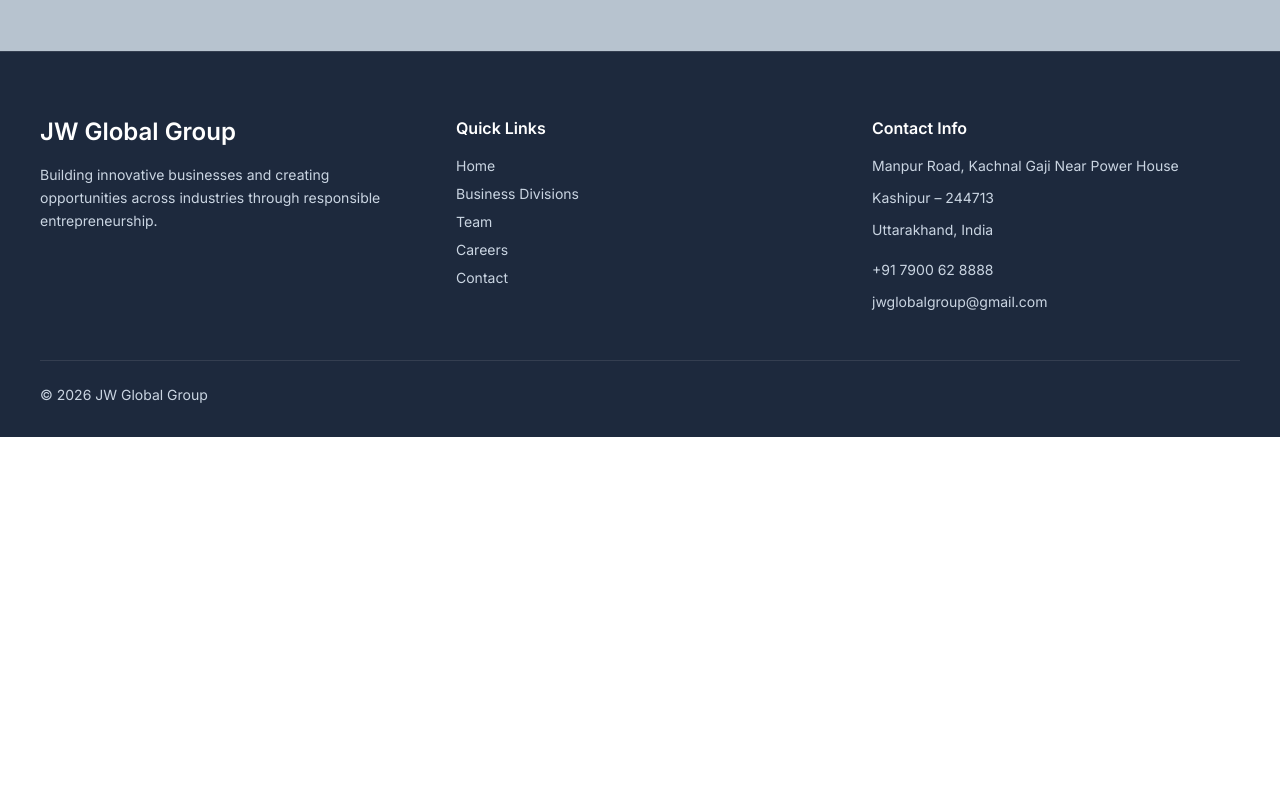
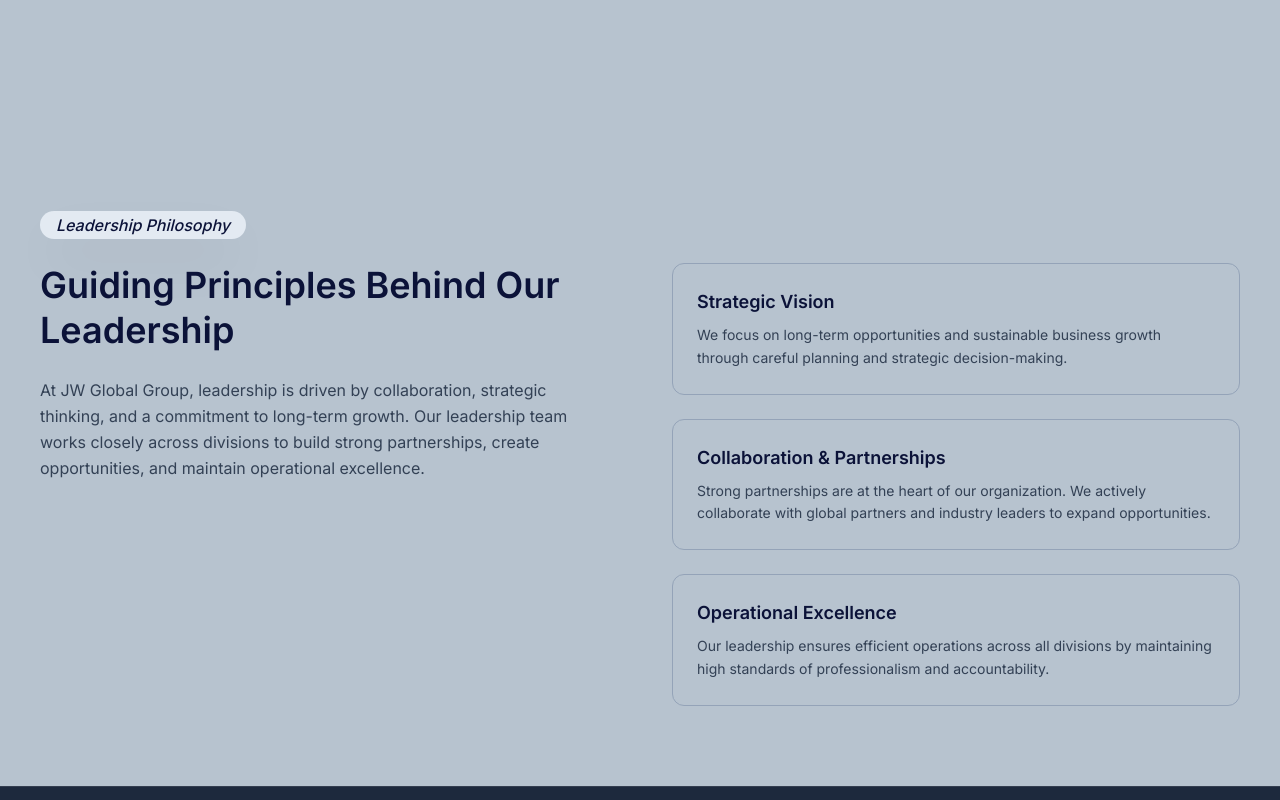
Before and after one commit to parthergk/jwglobalgrp, a Next.js app: page /leadership-team in a window 1280 px wide. Shown: the part 1640-2440 px from the top of the page. Before the commit the page ends 2077 px from the top, so only its background shows below. Built offline with nearby package versions, Linux system fonts and the light colour scheme.

Commit message:
designed leadershipPhilosophy

```diff
--- a/app/(root)/leadership-team/page.tsx
+++ b/app/(root)/leadership-team/page.tsx
@@ -1,5 +1,6 @@
 import Hero from "@/components/Hero"
 import Leader from "@/components/leadership/Leader"
+import LeadershipPhilosophy from "@/components/leadership/LeadershipPhilosophy"
 import Team from "@/components/leadership/Team"
 
 const page = () => {
@@ -8,6 +9,7 @@ const page = () => {
       <Hero first="Meet" second="Our Team" />
       <Leader/>
       <Team/>
+      <LeadershipPhilosophy/>
     </div>
   )
 }
--- /dev/null
+++ b/components/leadership/LeadershipPhilosophy.tsx
@@ -0,0 +1,68 @@
+import TagBtn from '../TagBtn'
+
+const LeadershipPhilosophy = () => {
+    return (
+        <section className="py-16 lg:py-20 px-4 sm:px-8 lg:px-10">
+
+            <TagBtn name="Leadership Philosophy" />
+            <div className="grid lg:grid-cols-2 gap-16 items-start mt-6">
+
+                <div className=' space-y-6'>
+                    <h2 className="text-3xl md:text-4xl font-semibold text-primary leading-tight">
+                        Guiding Principles Behind Our Leadership
+                    </h2>
+
+                    <p className="text-text-secondary leading-relaxed max-w-xl">
+                        At JW Global Group, leadership is driven by collaboration,
+                        strategic thinking, and a commitment to long-term growth.
+                        Our leadership team works closely across divisions to build
+                        strong partnerships, create opportunities, and maintain
+                        operational excellence.
+                    </p>
+
+                </div>
+
+                <div className="space-y-6">
+
+                    <div className="p-6 border border-divider rounded-xl bg-card">
+                        <h3 className="text-lg font-semibold text-primary mb-2">
+                            Strategic Vision
+                        </h3>
+                        <p className="text-text-secondary text-sm leading-relaxed">
+                            We focus on long-term opportunities and sustainable
+                            business growth through careful planning and
+                            strategic decision-making.
+                        </p>
+                    </div>
+
+                    <div className="p-6 border border-divider rounded-xl bg-card">
+                        <h3 className="text-lg font-semibold text-primary mb-2">
+                            Collaboration & Partnerships
+                        </h3>
+                        <p className="text-text-secondary text-sm leading-relaxed">
+                            Strong partnerships are at the heart of our organization.
+                            We actively collaborate with global partners and industry
+                            leaders to expand opportunities.
+                        </p>
+                    </div>
+
+                    <div className="p-6 border border-divider rounded-xl bg-card">
+                        <h3 className="text-lg font-semibold text-primary mb-2">
+                            Operational Excellence
+                        </h3>
+                        <p className="text-text-secondary text-sm leading-relaxed">
+                            Our leadership ensures efficient operations across
+                            all divisions by maintaining high standards of
+                            professionalism and accountability.
+                        </p>
+                    </div>
+
+                </div>
+
+            </div>
+
+        </section>
+    )
+}
+
+export default LeadershipPhilosophy
--- /dev/null
+++ b/components/leadership/Team1.tsx
@@ -0,0 +1,92 @@
+import Image from "next/image"
+import TagBtn from "../TagBtn"
+
+const teamMembers = [
+  {
+    name: "Saiful Islam",
+    role: "Strategic Finance Advisor",
+    description:
+      "Provides financial guidance and strategic support contributing to the growth and stability of the organization.",
+    image: "/hero.png"
+  },
+  {
+    name: "Harpreet Kaur",
+    role: "Head of Training & Kitchen Operations",
+    description:
+      "Leads training programs and oversees kitchen operations for Grand Bistro under JW Global Group.",
+    image: "/hero.png"
+  },
+  {
+    name: "Sadab",
+    role: "Administrative & Operations Executive",
+    description:
+      "Responsible for office management, operational coordination, financial handling, and supporting daily activities across divisions.",
+    image: "/hero.png"
+  },
+  {
+    name: "Manisha",
+    role: "Business Development & Operations Executive",
+    description:
+      "Handles client relations, business discussions, and inquiries related to Grand Bistro franchise, skill placement programs, and real estate opportunities.",
+    image: "/hero.png"
+  }
+]
+
+const Team1 = () => {
+  return (
+    <section className="pb-10 md:pb-16 lg:pb-20 px-4 sm:px-8 lg:px-10">
+
+      <div className="mb-6">
+        <TagBtn name="Leadership Team" />
+      </div>
+
+      <div className="grid grid-cols-1 sm:grid-cols-2 lg:grid-cols-4 gap-8 mt-12">
+
+        {teamMembers.map((member, index) => (
+          <div
+            key={index}
+            className="group relative rounded-md overflow-hidden border border-divider"
+          >
+
+            {/* Image */}
+            <div className="relative w-full h-64">
+              <Image
+                src={member.image}
+                alt={member.name}
+                fill
+                className="object-cover"
+              />
+            </div>
+
+            {/* Bottom Info */}
+            <div className="absolute bottom-0 left-0 w-full bg-gradient-to-t from-black/80 to-transparent p-5 text-white">
+
+              <h3 className="text-lg font-semibold">
+                {member.name}
+              </h3>
+
+              <p className="text-sm text-gray-300">
+                {member.role}
+              </p>
+
+            </div>
+
+            {/* Hover Description */}
+            <div className="absolute inset-0 bg-primary/90 opacity-0 group-hover:opacity-100 transition duration-300 flex items-center justify-center p-6 text-center">
+
+              <p className="text-white text-sm leading-relaxed">
+                {member.description}
+              </p>
+
+            </div>
+
+          </div>
+        ))}
+
+      </div>
+
+    </section>
+  )
+}
+
+export default Team1
```
